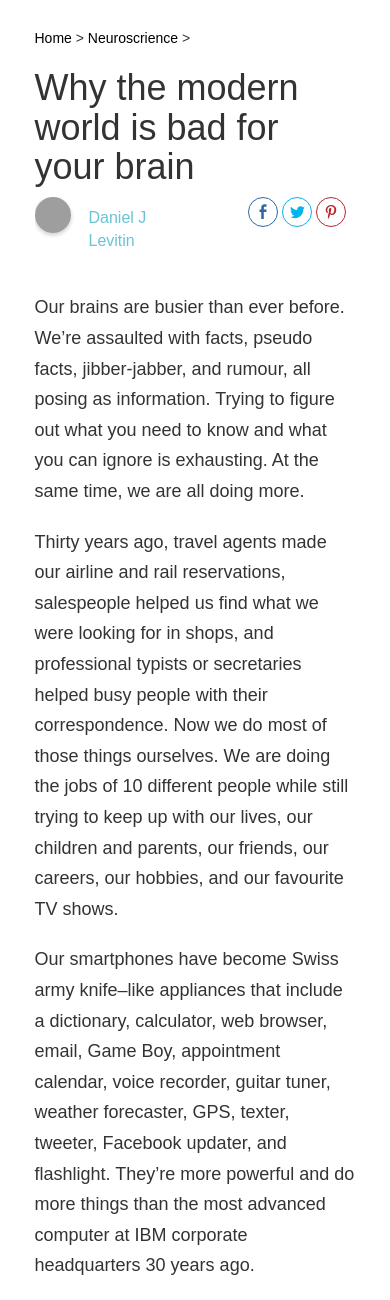
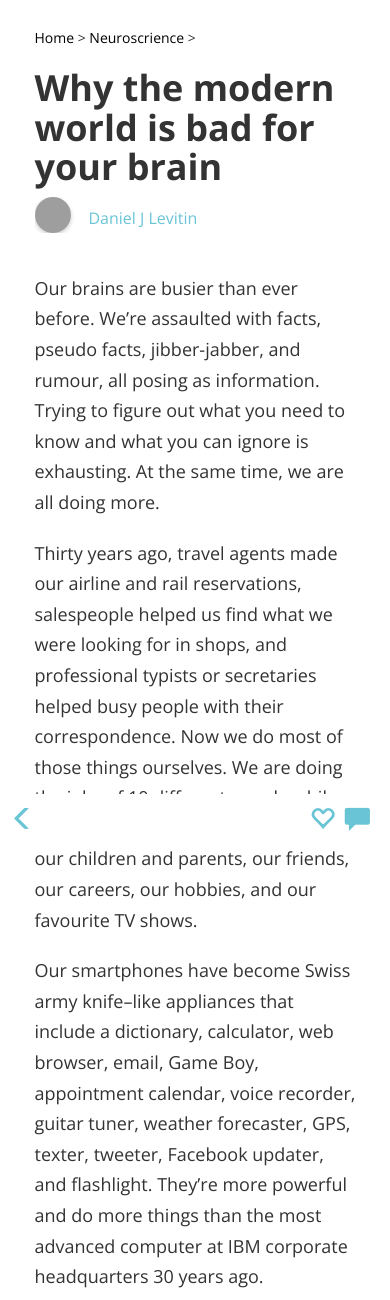
Before and after one commit to ViolaCMU/ContentWebpage_hw1, a PHP site: page / in a window 390 px wide. Shown: the top 1300 px of the page. Run offline with PHP 8.4, Linux system fonts and the light colour scheme; grey boxes are pictures that could not be loaded.

Commit message:
changed font and side menu

```diff
--- a/css/styles.css
+++ b/css/styles.css
@@ -1,8 +1,7 @@
 /* general */
 body {
-    font-family: Slack-Lato, appleLogo, sans-serif;
-/*    background: lightgrey;*/
-    font-weight: 200;
+    font-family: 'Open Sans', sans-serif;
+    font-weight: 300;
 }
 
 em {
@@ -84,6 +83,7 @@ header {
 /* header */
 h1 {
     font-size: 36px;
+    font-weight: 700;
 }
 
 .subtitle {
@@ -105,6 +105,7 @@ h1 {
 .author .name{
     margin: 10px 0 0 0;
     font-size: 16px;
+    font-weight: 400;
 }
 .author .name a {
     color: rgb(105, 196, 214);
@@ -392,6 +463,9 @@ figure img {
 /* ads ends */
 
 /* footer */
+.bottom-bar {
+    display: none;
+}
 footer {
     display: block;
     height: 85px;
@@ -447,6 +521,49 @@ footer {
     .container {
         padding-top: 20px;
     }
+    .share {
+        display: none;
+    }
+    .author {
+        width: 100%;
+    }
+    .related .single-related {
+        width: 100%;
+        border-bottom: 1px solid #E6E6E6;
+    }
+    .related .single-related:last-of-type {
+        border-bottom: none;
+    }
+    .related .single-related img {
+        width: 100%;
+        height: 200px;
+    }
+    .related .single-related .title {
+        height: 30px;
+    }
+    .bottom-bar {
+        display: block;
+        position: fixed;
+        bottom: 0;
+        width: 100%;
+        height: 50px;
+        background: white;
+        padding: 0 10px;
+
+    }
+    .bottom-bar a {
+        margin-top: 12px;
+        margin-right: 10px;
+        font-size: 1.8em;
+        font-weight: 100;
+        color: rgb(105, 196, 214);
+    }
+    .footer {
+        padding-top: 40px;
+    }
+    .bottom-bar .is-selected {
+        display: none;
+    }
 }
 @media only screen and (max-width: 568px) {
     .bottom-ads .ad {
--- a/homepage.html
+++ b/homepage.html
@@ -7,6 +7,7 @@
         <link rel="stylesheet" type="text/css" href="css/reset.css">
         <link rel="stylesheet" type="text/css" href="css/bootstrap.min.css">
         <link rel="stylesheet" type="text/css" href="css/styles.css">
+        <link href='https://fonts.googleapis.com/css?family=Open+Sans:700,300,400' rel='stylesheet' type='text/css'>
         <script src="js/jquery-2.2.0.min.js"></script>
         <script src="js/bootstrap.min.js"></script>
     </head>
@@ -89,7 +90,9 @@
                 <p id="p4">And we use them all the time, part of a 21st-century mania for cramming everything we do into every single spare moment of downtime. We text while we’re walking across the street, catch up on email while standing in a queue – and while having lunch with friends, we surreptitiously check to see what our other friends are doing. At the kitchen counter, cosy and secure in our domicile, we write our shopping lists on smartphones while we are listening to that wonderfully informative podcast on urban beekeeping.</p>
                 <aside class="in-content-ads">
                     <div class="ad">
+                        <div class="title">Advertisement</div>
                         <img src="ads/short3.png">
+                        <div class="mask"></div>
                     </div>
                 </aside>
                 <figure>
@@ -123,7 +126,9 @@
                 <p>Just a decade or two ago, those same people would have let a landline on their desk go unanswered during a meeting, so different were the expectations for reachability.</p>
                 <aside class="in-content-ads">
                     <div class="ad">
+                        <div class="title">Advertisement</div>
                         <img src="ads/short1.png">
+                        <div class="mask"></div>
                     </div>
                 </aside>
                 <figure>
@@ -154,7 +159,9 @@
                 <p id="p14">We’ve literally depleted the nutrients in our brain. This leads to compromises in both cognitive and physical performance. Among other things, repeated task switching leads to anxiety, which raises levels of the stress hormone cortisol in the brain, which in turn can lead to aggressive and impulsive behaviour. By contrast, staying on task is controlled by the anterior cingulate and the striatum, and once we engage the central executive mode, staying in that state uses less energy than multitasking and actually reduces the brain’s need for glucose.</p>
                 <aside class="in-content-ads">
                     <div class="ad">
+                        <div class="title">Advertisement</div>
                         <img src="ads/short2.png">
+                        <div class="mask"></div>
                     </div>
                 </aside>
                 <iframe class="video"
@@ -307,6 +314,13 @@ Half way through she said:</p><span class="quote">"The irony of this is that the
                 </div>
             </aside>
         </div>
+        <!--      Mobile bottom bar      -->
+        <div class="bottom-bar">
+            <a class="left glyphicon glyphicon-menu-left" href=""></a>
+            <a class="right glyphicon glyphicon-comment"></a>
+            <a class="right glyphicon glyphicon-heart-empty not-selected"></a>
+            <a class="right glyphicon glyphicon-heart is-selected"></a>
+        </div>
         <footer>© 2016 Guardian News and Media Limited or its affiliated companies. All rights reserved.</footer>
         <script src="js/js.js"></script>
     </body>
```
Also changed, not shown: other parts of css/styles.css (+78 -2 lines).
